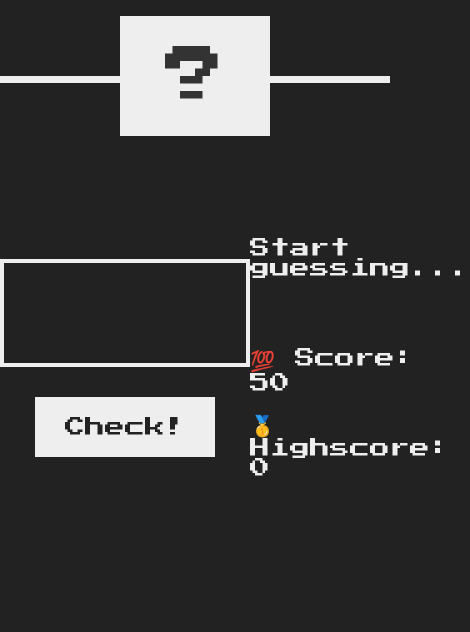
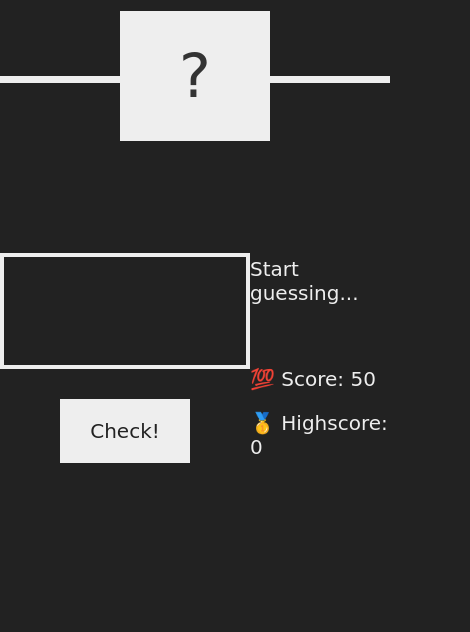
Before and after one commit to HamedOsama/GuessMyNumber, a plain HTML site: page index.html in a window 390 px wide. Shown: the part 212-844 px from the top of the page, 470 px wide, since content can reach past the window. Drawn offline with Linux system fonts and the light colour scheme.

Commit message:
Update style.css

```diff
--- a/style.css
+++ b/style.css
@@ -67,6 +67,9 @@ header p:nth-child(4) {
     header p:nth-child(3),
     header p:nth-child(4) {
         display: none;
+    }
+    body{
+        font-family: cursive , sans-serif;
     }
 }
 
```
